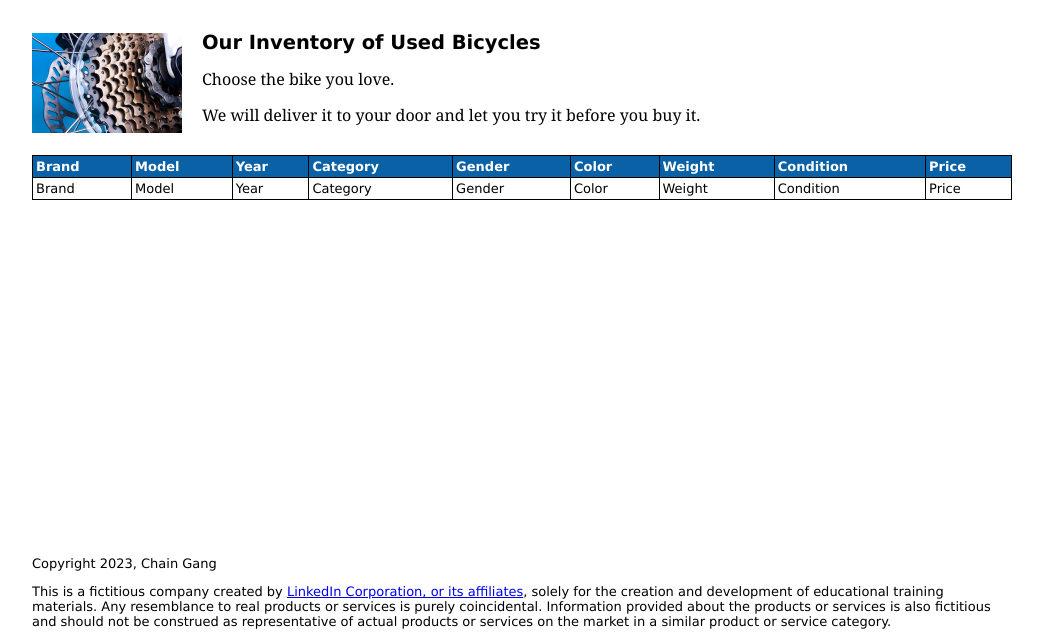
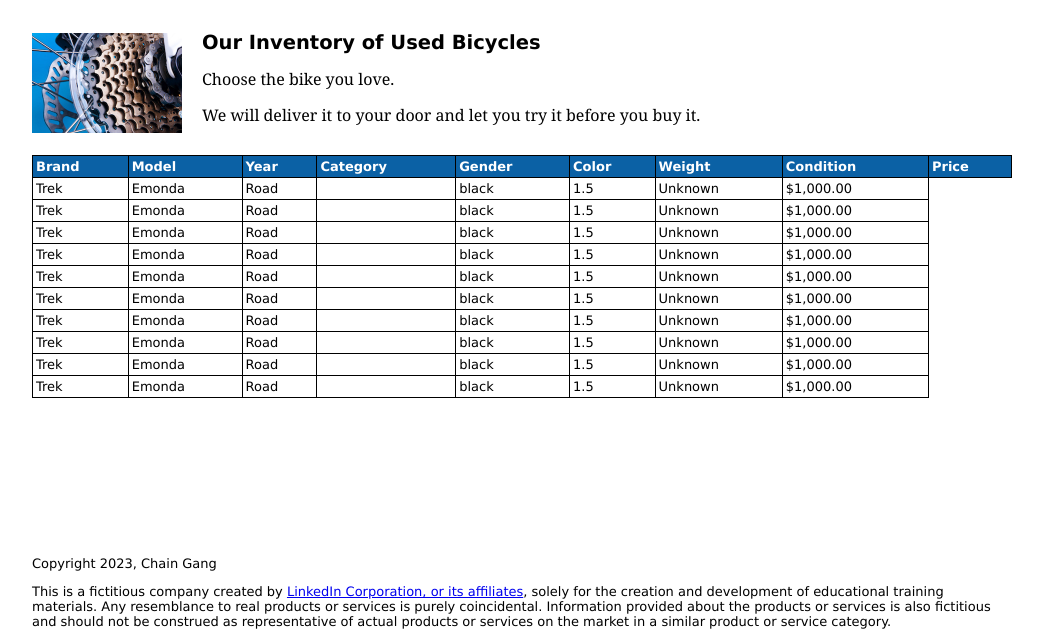
Before and after one commit to Arachidis/web250, a PHP site: page /asgn05/public/bicycles.php in a window 1280 px wide. Shown: the part 178-816 px from the top of the page, without its empty margins (126-1169 px from the left). Run offline with PHP 8.4, Linux system fonts and the light colour scheme.

Commit message:
Finsihes temp bicycles page

```diff
--- a/asgn05/private/classes/bicycle.class.php
+++ b/asgn05/private/classes/bicycle.class.php
@@ -16,6 +16,7 @@
 
   public const GENDERS = array('men','women','unisex');
 
+  // Used to store a list of the differnet conditions a bike may be in. A number is associated with the different conditions so that the wording can be changed at a later date.
   protected const CONDITION_OPTIONS = array(1 => 'Beat up', 2 => 'Decent', 3 => 'Good', 4 => 'Great', 5 => 'Like New');
 
   public function __construct($args=[]) {
@@ -46,7 +47,8 @@
     $this->weight_kg = $weight_lbs / 2.204;
   }
 
-  public function condition($condition_id) {
+  // Returns one of the conditions from the CONDITION_OPTIONS connstant depending on the condition_id.
+  public function condition() {
     if ($this->condition_id > 0) {
       return Bicycle::CONDITION_OPTIONS[$this->condition_id];
     }
--- a/asgn05/public/bicycles.php
+++ b/asgn05/public/bicycles.php
@@ -26,18 +26,23 @@
         <th>Price</th>
       </tr>
 
+<?php
+
+  $args = ['brand' => 'Trek', 'model' => 'Emonda',  'category' => 'Road', 'year' => '2017',  'gender' => 'unisex',  'color' => 'black', 'weight_kg' => 1.5, 'price' => '1000.00',];
+  $bike = new Bicycle($args);
+?>
+      <?php for ($i = 0; $i < 10; $i++) {?>
       <tr>
-        <td>Brand</td>
-        <td>Model</td>
-        <td>Year</td>
-        <td>Category</td>
-        <td>Gender</td>
-        <td>Color</td>
-        <td>Weight</td>
-        <td>Condition</td>
-        <td>Price</td>
+        <td><?= h($bike->brand);?></td>
+        <td><?= h($bike->model);?></td>
+        <td><?= h($bike->category);?></td>
+        <td><?= h($bike->gender);?></td>
+        <td><?= h($bike->color);?></td>
+        <td><?= h($bike->weight_kg());?></td>
+        <td><?= h($bike->condition());?></td>
+        <td><?= h('$' . number_format($bike->price, 2, '.', ','));?></td>
       </tr>
-
+      <?php } ?>
     </table>
   </div>
 
```
